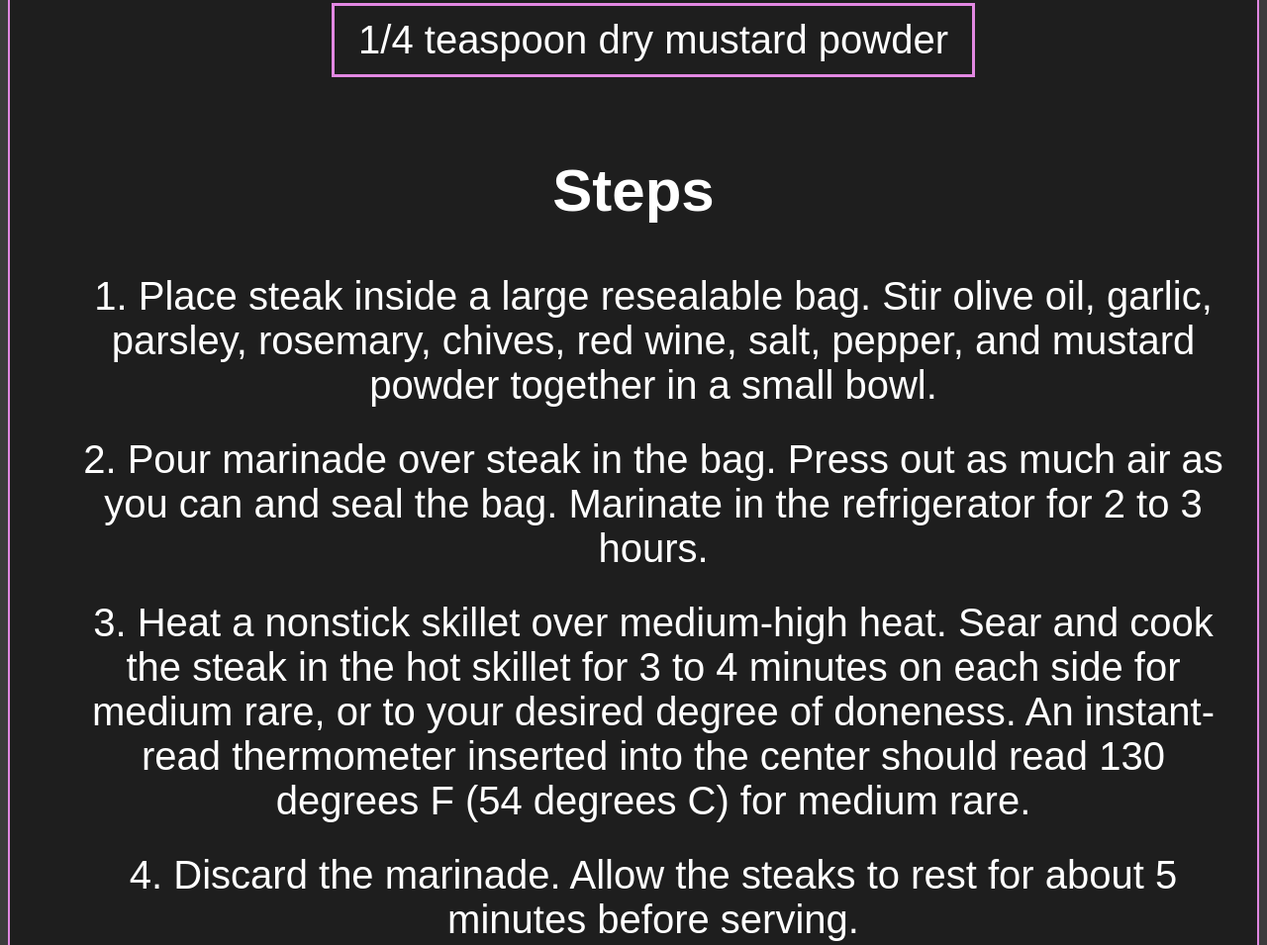
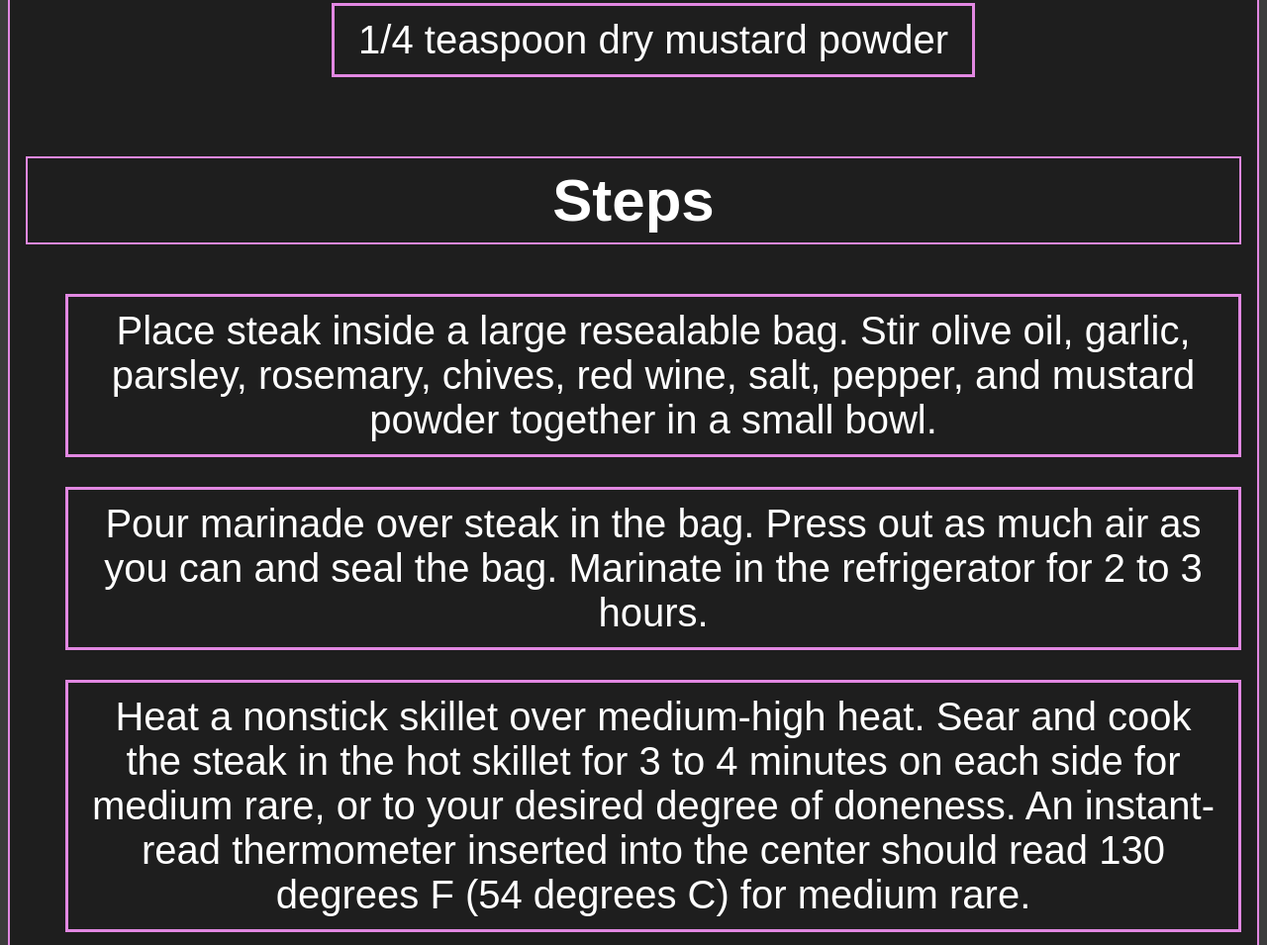
Before and after one commit to ragam2/odin-recipes, a plain HTML site: page recipes/steak.html in a window 1280 px wide. Shown: the part 1709-2664 px from the top of the page at 99% size. Drawn offline with Linux system fonts and the light colour scheme.

Commit message:
Changed around the general style of the lists, updated bullet-point to be more readable

```diff
--- a/recipes/steak.html
+++ b/recipes/steak.html
@@ -16,7 +16,7 @@
             <h2 class="section header">Description</h2>
             <p>User Cocina JNOTS says: "This delicious flat iron steak was created from a combination of different recipes that I read. I combined, adjusted, and finally perfected the marinade and cooking time to my taste. I'm sure you will love it as well. After all, it is perfection!"</p>
             <h2 class="section header">Ingredients</h2>
-            <ul class="bullet-point">
+            <ul class="bullet-point ingredients">
                 <li>1 (2 pound) flat iron steak</li>
                 <li>2 1/2 tablespoons olive oil</li>
                 <li>2 cloves garlic, minced</li>
@@ -28,8 +28,8 @@
                 <li>3/4 teaspoon ground black pepper</li>
                 <li>1/4 teaspoon dry mustard powder</li>
             </ul>
-            <h2>Steps</h2>
-            <ol>
+            <h2 class="section header">Steps</h2>
+            <ol class="bullet-point steps">
                 <li>Place steak inside a large resealable bag. Stir olive oil, garlic, parsley, rosemary, chives, red wine, salt, pepper, and mustard powder together in a small bowl.</li>
                 <li>Pour marinade over steak in the bag. Press out as much air as you can and seal the bag. Marinate in the refrigerator for 2 to 3 hours.</li>
                 <li>Heat a nonstick skillet over medium-high heat. Sear and cook the steak in the hot skillet for 3 to 4 minutes on each side for medium rare, or to your desired degree of doneness. An instant-read thermometer inserted into the center should read 130 degrees F (54 degrees C) for medium rare.</li>
--- a/styles.css
+++ b/styles.css
@@ -24,13 +24,24 @@ body {
     background-color: rgb(60, 60, 60);
 }
 
+/* Styles for lists */
+
 .bullet-point li {
-    display: inline-block;
+    margin-bottom: 30px;
     background-color: rgb(30, 30, 30);
     border: 3px solid rgb(226, 136, 226);
     padding: 12px 24px 12px 24px;
     margin: 4 auto;
+}
+
+.bullet-point.ingredients li {
+    display: inline-block;
     list-style-type: none;
+}
+
+.bullet-point.steps li {
+    display: block;
+    list-style-type: decimal;
 }
 
 .recipe {
@@ -54,17 +65,6 @@ a {
     font-size:40px;
 }
 
-/* places the bullet points directly next to the text so they align properly */
-ul,
-ol {
-    list-style-position: inside;
-}
-
-/* margin-bottom gives some space below each li entry */
-li {
-    margin-bottom: 30px;
-}
-
 a:link {
     color: rgb(94, 94, 245)
 }
```
Also changed, not shown: index.html (+1 -1 lines).
